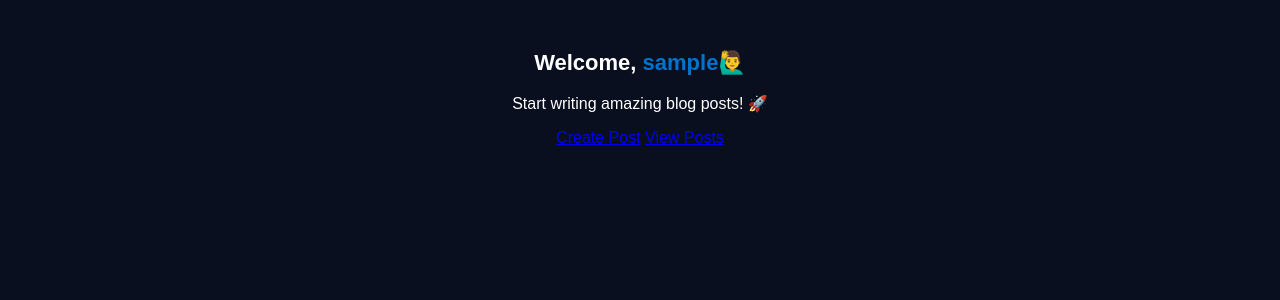
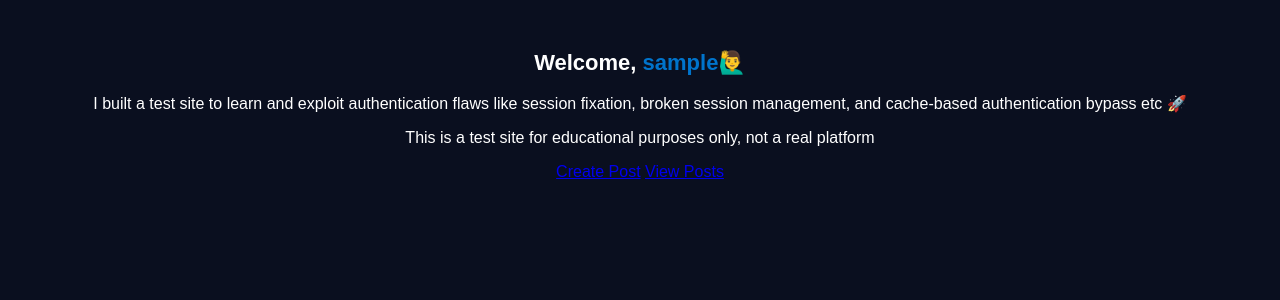
Before and after one commit to vigneshcode06/BlueVerse, a PHP site: page /dashboard.php in a window 1280 px wide. Shown: the part 80-380 px from the top of the page. Run offline with PHP 8.4, Linux system fonts and the light colour scheme; the visitor is signed in with stand-in values (Sample User, id 1).

Commit message:
back to v1 of all code

```diff
--- a/add_post.php
+++ b/add_post.php
@@ -28,6 +28,7 @@ if (isset($_POST['add_post'])) {
 <!DOCTYPE html>
 <html lang="en">
 <head>
+<link rel="icon" type="image/png" href="C:\xampp\htdocs\web\BlueVerse\assets\tab.png">
     <title>Add Post</title>
 </head>
 <body>
--- a/create_post.php
+++ b/create_post.php
@@ -48,6 +48,8 @@ if ($_SERVER["REQUEST_METHOD"] == "POST") {
 <html lang="en">
 <head>
     <title>Create Post | BlueVerse</title>
+    <link rel="icon"  href="tab.png">
+
     <link rel="stylesheet" href="assets/style.css">
 </head>
 <body>
--- a/dashboard.php
+++ b/dashboard.php
@@ -14,6 +14,7 @@ $username = $_SESSION['username'];
 <html lang="en">
 <head>
     <title>Dashboard</title>
+    <link rel="icon"  href="tab.png">
     <style>
         body {
             background-color: #0a0f1f;
@@ -56,7 +57,8 @@ $username = $_SESSION['username'];
 
     <div class="container">
         <h2 class="welcome">Welcome, <span style="color: #0074cc;"><?php echo htmlspecialchars($username); ?></span>🙋‍♂️</h2>
-        <p>Start writing amazing blog posts! 🚀</p>
+        <p> I built a test site to learn and exploit authentication flaws like session fixation, broken session management, and cache-based authentication bypass etc  🚀</p>
+        <p> This is a test site for educational purposes only, not a real platform</p>
     </div>
 </body>
 </html>
--- a/edit_profile.php
+++ b/edit_profile.php
@@ -42,6 +42,7 @@ if ($_SERVER["REQUEST_METHOD"] == "POST") {
 <html lang="en">
 <head>
     <title>Edit Profile | BlueVerse</title>
+    <link rel="icon"  href="tab.png">
     <link rel="stylesheet" href="assets/style.css">
 </head>
 <body>
--- a/fix.txt
+++ /dev/null
@@ -1 +0,0 @@
-"Fixing GitHub contributions"
--- a/includes/header.php
+++ /dev/null
@@ -1,2 +0,0 @@
-<button id="darkModeToggle" class="dark-mode-toggle">Toggle Dark Mode</button>
-<script src="assets/dark_mode.js"></script>
--- a/index.php
+++ b/index.php
@@ -1,7 +1,9 @@
 <!DOCTYPE html>
 <html lang="en">
 <head>
+
     <title>Welcome to BlueVerse</title>
+    <link rel="icon"  href="tab.png">
     <link rel="stylesheet" href="assets/style.css">
 </head>
 <body>
--- a/login.php
+++ b/login.php
@@ -40,6 +40,7 @@ if ($_SERVER["REQUEST_METHOD"] == "POST") {
 <html lang="en">
 <head>
     <title>Login</title>
+    <link rel="icon"  href="tab.png">
     <link rel="stylesheet" href="assets/style.css">
 </head>
 <body>
--- a/profile.php
+++ b/profile.php
@@ -22,6 +22,7 @@ $stmt->close();
 <html lang="en">
 <head>
     <title>Profile</title>
+    <link rel="icon"  href="tab.png">
     <link rel="stylesheet" href="assets/style.css">
 </head>
 <body>
--- a/register.php
+++ b/register.php
@@ -44,6 +44,7 @@ if (isset($_POST['register'])) {
 <html lang="en">
 <head>
     <title>Register | BlueVerse</title>
+    <link rel="icon"  href="tab.png">
     <link rel="stylesheet" href="assets/style.css">
 </head>
 <body>
--- a/view_posts.php
+++ b/view_posts.php
@@ -12,6 +12,7 @@
 <html lang="en">
 <head>
     <title>View Posts</title>
+    <link rel="icon"  href="tab.png">
     <link rel="stylesheet" href="assets/style.css">
 </head>
 <body>
```
Also changed, not shown: comments.php (+11 -0 lines), logout.php (+5 -21 lines), assets/tab.png (added), config.php (line endings or trailing spaces), tab.png (added).
